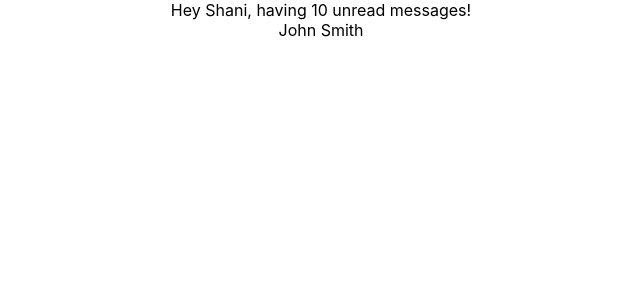
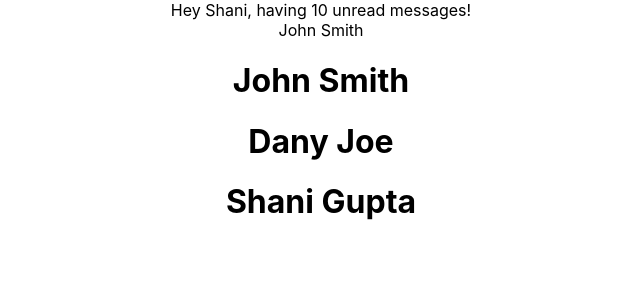
Before and after one commit to Shani-Kumar-Gupta/Gem-MEARN-Training-2023, a React (Create React App) app in the folder React/workspace/react-typescript-demo/: page / in a window 1280 px wide. Shown: the top 300 px of the page, without its empty margins (319-959 px from the left). Built offline with nearby package versions, Linux system fonts and the light colour scheme.

Commit message:
Type inference for complex data types

```diff
--- a/React/workspace/react-typescript-demo/src/App.tsx
+++ b/React/workspace/react-typescript-demo/src/App.tsx
@@ -2,16 +2,24 @@ import React from 'react';
 import './App.css';
 import Greet from './components/Greet';
 import Person from './components/Person';
+import PersonList from './components/PersonList';
 
 function App() {
   const personName = {
     firstName: 'John',
     lastName: 'Smith',
   };
+
+  const nameLists = [
+    { firstName: 'John', lastName: 'Smith' },
+    { firstName: 'Dany', lastName: 'Joe' },
+    { firstName: 'Shani', lastName: 'Gupta' },
+  ];
   return (
     <div className="App">
       <Greet name="Shani" messageCount={10} isLoggedIn={true} />
       <Person name={personName} />
+      <PersonList nameslist={nameLists} />
     </div>
   );
 }
--- /dev/null
+++ b/React/workspace/react-typescript-demo/src/components/PersonList.tsx
@@ -0,0 +1,20 @@
+import React from 'react';
+type PersonListProps = {
+  nameslist: {
+    firstName: string;
+    lastName: string;
+  }[];
+};
+function PersonList(props: PersonListProps) {
+  return (
+    <div>
+      {props.nameslist.map((name, idx) => (
+        <h1 key={idx}>
+          {name.firstName} {name.lastName}
+        </h1>
+      ))}
+    </div>
+  );
+}
+
+export default PersonList;
```
